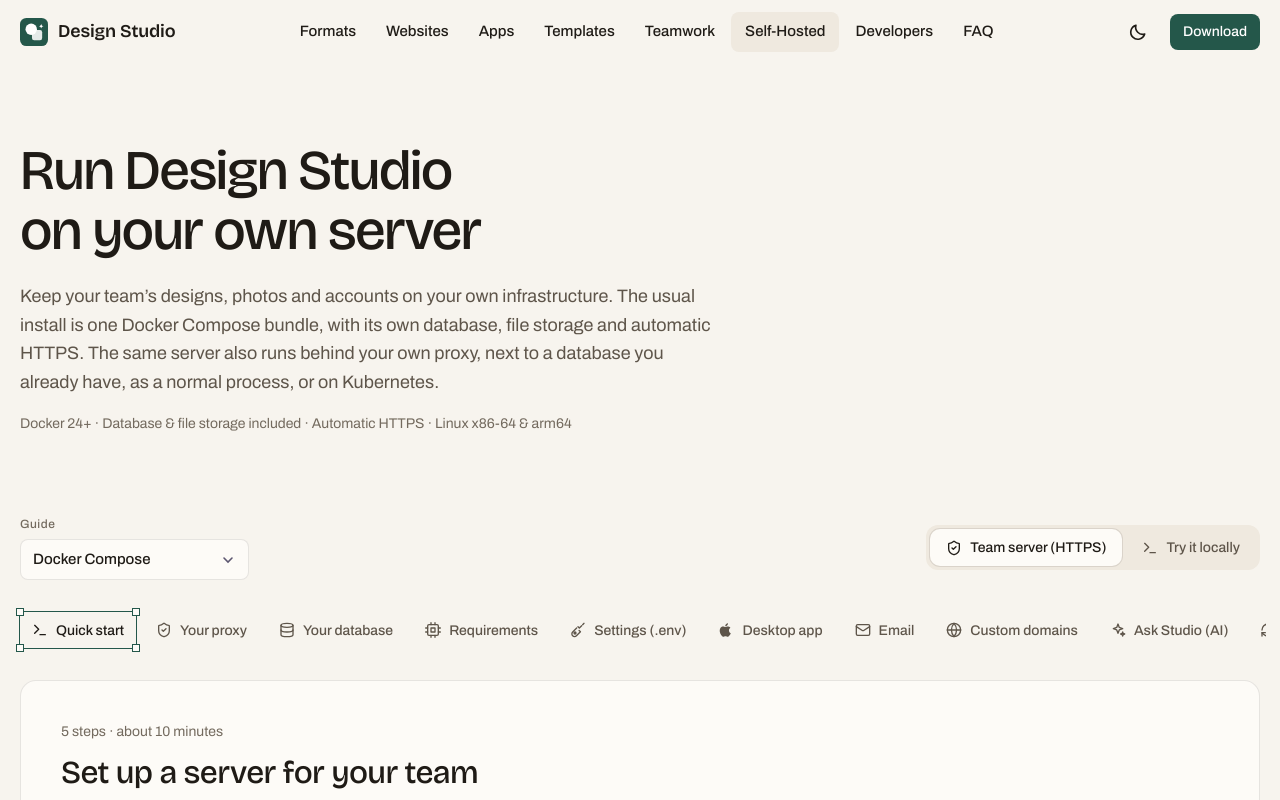
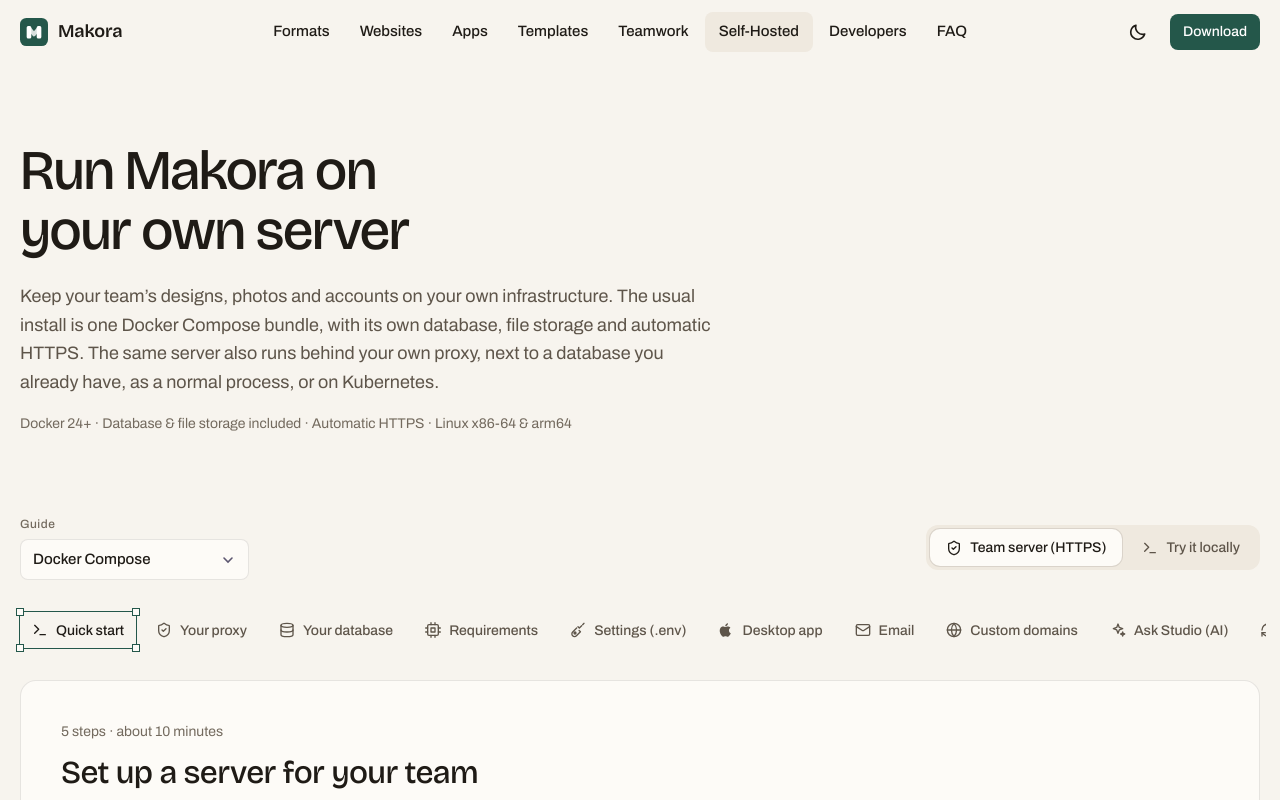
Before and after one commit to Ammyy9908/design-studio-site, a Next.js app: page /self-hosted in a window 1280 px wide. Shown: the top 800 px of the page. Built offline with nearby package versions, Linux system fonts and the light colour scheme.

Commit message:
Brand Name Changed

```diff
--- a/app/layout.tsx
+++ b/app/layout.tsx
@@ -7,11 +7,11 @@ const sans = Archivo({ subsets: ["latin"], variable: "--font-sans", display: "sw
 const display = Bricolage_Grotesque({ subsets: ["latin"], variable: "--font-display", display: "swap" });
 
 export const metadata: Metadata = {
-  title: "Design Studio — Design anything, publish anywhere",
+  title: "Makora — Design anything, publish anywhere",
   description:
     "One friendly app for presentations, social posts, videos, posters, invitations, whiteboards, documents and websites. For Mac and Windows.",
   openGraph: {
-    title: "Design Studio",
+    title: "Makora",
     description: "Design anything, publish anywhere. For Mac and Windows.",
     type: "website",
   },
--- a/app/self-hosted/page.tsx
+++ b/app/self-hosted/page.tsx
@@ -6,13 +6,13 @@ import { ThemeToggle } from "@/components/ThemeToggle";
 import { navLinks, release } from "@/lib/site";
 
 export const metadata: Metadata = {
-  title: "Self-Hosted Guide — Design Studio",
+  title: "Self-Hosted Guide — Makora",
   description:
-    "Run Design Studio on your own server. The usual install is Docker Compose. The same server also runs behind your own proxy, with your own database and storage, as a process, or on Kubernetes.",
+    "Run Makora on your own server. The usual install is Docker Compose. The same server also runs behind your own proxy, with your own database and storage, as a process, or on Kubernetes.",
   openGraph: {
-    title: "Design Studio — Self-Hosted Guide",
+    title: "Makora — Self-Hosted Guide",
     description:
-      "Self-host Design Studio with Docker Compose, your own proxy, your own database and storage, a system process, or Kubernetes.",
+      "Self-host Makora with Docker Compose, your own proxy, your own database and storage, a system process, or Kubernetes.",
     type: "article",
   },
 };
@@ -28,8 +28,8 @@ export default function SelfHostedPage() {
       {/* ── Navigation Header ────────────────────────────── */}
       <header className="site-header">
         <nav className="nav container" aria-label="Main">
-          <a href="/" className="brand" aria-label="Design Studio home">
-            <Logo id="logo-sh" /> <span>Design Studio</span>
+          <a href="/" className="brand" aria-label="Makora home">
+            <Logo id="logo-sh" /> <span>Makora</span>
           </a>
           <ul className="nav__links">
             {navLinks.map((l) => (
@@ -56,7 +56,7 @@ export default function SelfHostedPage() {
         <section className="sh-hero" aria-labelledby="sh-hero-title">
           <div className="container sh-hero__inner">
             <h1 id="sh-hero-title" className="sh-hero__title">
-              Run Design Studio on your own server
+              Run Makora on your own server
             </h1>
             <p className="sh-hero__lead">
               Keep your team&rsquo;s designs, photos and accounts on your own infrastructure. The usual install is one
@@ -101,8 +101,8 @@ export default function SelfHostedPage() {
       <footer className="footer">
         <div className="container footer__grid">
           <div className="footer__brand">
-            <a href="/" className="brand" aria-label="Design Studio home">
-              <Logo id="logo-sh-foot" /> <span>Design Studio</span>
+            <a href="/" className="brand" aria-label="Makora home">
+              <Logo id="logo-sh-foot" /> <span>Makora</span>
             </a>
             <p>Design anything. Publish anywhere.</p>
           </div>
@@ -160,7 +160,7 @@ export default function SelfHostedPage() {
           </nav>
         </div>
         <div className="container footer__base">
-          <span>© {new Date().getFullYear()} Design Studio</span>
+          <span>© {new Date().getFullYear()} Makora</span>
           <span>Version {release.version}</span>
         </div>
       </footer>
--- a/components/AppsShowcase.tsx
+++ b/components/AppsShowcase.tsx
@@ -108,7 +108,7 @@ export function AppsShowcase() {
       </aside>
       <aside className="apps__dev">
         <div>
-          <h3>Build an app for Design Studio</h3>
+          <h3>Build an app for Makora</h3>
           <p>An app is a small web page that runs beside the canvas. If you run your own server, you can turn on its developer portal, build and test apps there, and review them before your team sees them.</p>
         </div>
         <a className="btn btn--outline" href="/developers/">
--- a/components/BuilderShowcase.tsx
+++ b/components/BuilderShowcase.tsx
@@ -24,10 +24,10 @@ const steps: Step[] = [
     points: ["See every part of the page in a simple outline", "Save a look once and reuse it everywhere"],
     visual: (
       <BrowserFrame
-        url="Design Studio"
+        url="Makora"
         app
         src="assets/website-effects-panel.webp"
-        alt="The Design Studio website editor: an outline of the page on the left, the page in the middle and style controls on the right"
+        alt="The Makora website editor: an outline of the page on the left, the page in the middle and style controls on the right"
       />
     ),
   },
--- a/components/Icons.tsx
+++ b/components/Icons.tsx
@@ -30,9 +30,9 @@ export const CheckIcon = ({ className }: P) => (
 export const Logo = ({ className }: P & { id?: string }) => (
   <svg width="28" height="28" viewBox="0 0 824 824" aria-hidden="true" focusable="false" className={className}>
     <rect width="824" height="824" rx="186" fill="#24574a" />
-    <circle cx="330" cy="330" r="168" fill="#fff" />
-    <rect x="352" y="352" width="300" height="300" rx="64" fill="#fff" fillOpacity=".88" />
-    <path d="M624 168C632 214 650 232 696 240C650 248 632 266 624 312C616 266 598 248 552 240C598 232 616 214 624 168Z" fill="#fff" />
+    <rect x="196" y="236" width="136" height="370" rx="48" fill="#fff" />
+    <rect x="492" y="236" width="136" height="370" rx="48" fill="#fff" />
+    <path d="M264 300L412 480L560 300" fill="none" stroke="#fff" strokeOpacity=".82" strokeWidth="116" strokeLinecap="round" strokeLinejoin="round" />
   </svg>
 );
 
--- a/components/SelfHostedGuide.tsx
+++ b/components/SelfHostedGuide.tsx
@@ -41,7 +41,7 @@ const settings = [
     group: "general",
     required: true,
     example: "https://studio.example.com",
-    description: "The address your team opens Design Studio at. Share links, sign-in and emails use it. No trailing slash.",
+    description: "The address your team opens Makora at. Share links, sign-in and emails use it. No trailing slash.",
   },
   {
     name: "LIVE_URL",
@@ -96,7 +96,7 @@ const settings = [
     name: "SMTP_FROM",
     group: "email",
     required: false,
-    example: "Design Studio <no-reply@studio.example.com>",
+    example: "Makora <no-reply@studio.example.com>",
     description: "The sender address. Use one your email provider has verified for your domain.",
   },
   {
@@ -188,7 +188,7 @@ const settings = [
     group: "general",
     required: false,
     example: "true",
-    description: "Keep true when Design Studio runs behind the included HTTPS proxy, a load balancer or a tunnel. Set false only if visitors reach the server directly.",
+    description: "Keep true when Makora runs behind the included HTTPS proxy, a load balancer or a tunnel. Set false only if visitors reach the server directly.",
   },
   {
     name: "REALTIME_URL",
@@ -196,7 +196,7 @@ const settings = [
     required: false,
     example: "(empty = inside the server)",
     description:
-      "Leave empty and the WebSocket for cursors and presence runs inside the Design Studio server. Set a private address such as http://realtime:8090 only when several server copies share one WebSocket process.",
+      "Leave empty and the WebSocket for cursors and presence runs inside the Makora server. Set a private address such as http://realtime:8090 only when several server copies share one WebSocket process.",
   },
   {
     name: "REALTIME_SECRET",
@@ -234,7 +234,7 @@ const settings = [
     group: "general",
     required: false,
     example: release.version,
-    description: "Which Design Studio server version to run. Change it when you upgrade.",
+    description: "Which Makora server version to run. Change it when you upgrade.",
   },
 ];
 
@@ -362,11 +362,11 @@ export function SelfHostedGuide() {
             <div className="sh-card__header">
               <span className="sh-badge">5 steps · about 10 minutes</span>
               <h2 id="qs-title" className="sh-card__title">
-                {mode === "https" ? "Set up a server for your team" : "Try Design Studio on one computer"}
+                {mode === "https" ? "Set up a server for your team" : "Try Makora on one computer"}
               </h2>
               <p className="sh-card__sub">
                 {mode === "https"
-                  ? "Run Design Studio on a Linux server with your own domain. HTTPS certificates are issued and renewed automatically."
+                  ? "Run Makora on a Linux server with your own domain. HTTPS certificates are issued and renewed automatically."
                   : "Run everything on your own computer at localhost:8080. No domain needed, and verification emails appear in the server log."}
               </p>
             </div>
@@ -404,7 +404,7 @@ export function SelfHostedGuide() {
                                 <code>studio.example.com</code>
                               </td>
                               <td>Your server&rsquo;s IP address</td>
-                              <td>Design Studio</td>
+                              <td>Makora</td>
                             </tr>
                             <tr>
                               <td>
@@ -438,7 +438,7 @@ export function SelfHostedGuide() {
                 <div className="sh-step__content">
                   <h3>Download the server bundle</h3>
                   <p>
-                    The bundle contains everything needed to run Design Studio: the server image, the Docker Compose file and
+                    The bundle contains everything needed to run Makora: the server image, the Docker Compose file and
                     a settings template.
                   </p>
                   <p>
@@ -498,7 +498,7 @@ TRUST_PROXY=true
 SMTP_HOST=smtp.example-provider.com
 SMTP_USER=...
 SMTP_PASS=...
-SMTP_FROM=Design Studio <no-reply@studio.example.com>`
+SMTP_FROM=Makora <no-reply@studio.example.com>`
                         : `PUBLIC_URL=http://localhost:8080
 
 SESSION_SECRET=<secret 1>
@@ -517,7 +517,7 @@ TRUST_PROXY=false`
               <div className="sh-step">
                 <div className="sh-step__num">4</div>
                 <div className="sh-step__content">
-                  <h3>Start Design Studio</h3>
+                  <h3>Start Makora</h3>
                   <CodeBlock
                     title="Terminal"
                     language="bash"
@@ -621,7 +621,7 @@ docker compose ps`}
               <span className="sh-badge">Docker Compose image</span>
               <h2 id="db-title" className="sh-card__title">Your own database and storage</h2>
               <p className="sh-card__sub">
-                Run only the Design Studio container. Point it at a PostgreSQL and an S3-compatible bucket you already
+                Run only the Makora container. Point it at a PostgreSQL and an S3-compatible bucket you already
                 have: Amazon S3, Cloudflare R2, Garage, or a MinIO of your own. The WebSocket stays inside the
                 container.
               </p>
@@ -680,7 +680,7 @@ docker run -d --name studio --restart unless-stopped \\
               <h2 id="k8s-one-title" className="sh-card__title">One server pod</h2>
               <p className="sh-card__sub">
                 One studio pod, one Postgres, and object storage. Leave <code>REALTIME_URL</code> empty. The WebSocket,
-                Live Q&amp;A and the phone remote all stay on that pod. No Helm chart ships with Design Studio.
+                Live Q&amp;A and the phone remote all stay on that pod. No Helm chart ships with Makora.
               </p>
             </div>
             <div className="sh-steps">
@@ -931,10 +931,10 @@ S3_USE_SSL=false \\
               <h2 id="req-title" className="sh-card__title">Server requirements</h2>
               <p className="sh-card__sub">
                 {host === "kubernetes"
-                  ? "A cluster that can run the Design Studio image, plus PostgreSQL and S3-compatible storage. Your designs, photos and accounts stay there."
+                  ? "A cluster that can run the Makora image, plus PostgreSQL and S3-compatible storage. Your designs, photos and accounts stay there."
                   : host === "process"
                     ? "A Linux machine with Go and Node for the build, plus PostgreSQL and S3-compatible storage beside the process."
-                    : "The bundle runs the Design Studio server together with its own database and file storage, so one machine is all you need. Your designs, photos and accounts stay on it."}
+                    : "The bundle runs the Makora server together with its own database and file storage, so one machine is all you need. Your designs, photos and accounts stay on it."}
               </p>
             </div>
 
@@ -1072,7 +1072,7 @@ S3_USE_SSL=false \\
               <div className="sh-step">
                 <div className="sh-step__num">1</div>
                 <div className="sh-step__content">
-                  <h3>Install and open Design Studio</h3>
+                  <h3>Install and open Makora</h3>
                   <p>
                     <a href={`/${release.mac.href}`} download>
                       Download for Mac
@@ -1134,7 +1134,7 @@ S3_USE_SSL=false \\
               <span className="sh-badge">Email</span>
               <h2 id="email-title" className="sh-card__title">Sign-up and password emails</h2>
               <p className="sh-card__sub">
-                Design Studio sends verification and password reset emails through your SMTP provider. People need a
+                Makora sends verification and password reset emails through your SMTP provider. People need a
                 verified email to share designs and publish.
               </p>
             </div>
@@ -1159,7 +1159,7 @@ S3_USE_SSL=false \\
 SMTP_PORT=587
 SMTP_USER=<from your provider>
 SMTP_PASS=<from your provider>
-SMTP_FROM=Design Studio <no-reply@studio.example.com>`}
+SMTP_FROM=Makora <no-reply@studio.example.com>`}
             />
 
             <h3>3. Apply and test</h3>
@@ -1297,7 +1297,7 @@ docker compose logs studio | grep -i "send email"`}
             <div className="sh-callout sh-callout--warning">
               <strong>Prompts go to your AI provider.</strong> Everything people type into Ask Studio is sent to the
               provider you configure, and so is the document&rsquo;s text (up to 12,000 characters) when they tick
-              &ldquo;Use this document as context&rdquo;. Design Studio doesn&rsquo;t store prompts or answers. For full
+              &ldquo;Use this document as context&rdquo;. Makora doesn&rsquo;t store prompts or answers. For full
               control, point it at a model on your own network.
             </div>
 
--- a/lib/site.ts
+++ b/lib/site.ts
@@ -3,15 +3,15 @@ export const release = {
   version: "0.1.33",
   mac: {
     label: "Download for Mac",
-    href: "downloads/Design-Studio-mac.dmg",
+    href: "downloads/Makora-mac.dmg",
     requirements: "macOS 12 or later · Apple silicon (M1 or newer)",
   },
-  // A zip for now (unzip, then run Design Studio.exe); an installer needs makensis, which runs
+  // A zip for now (unzip, then run Makora.exe); an installer needs makensis, which runs
   // only under Rosetta on Apple silicon build machines.
   windows: {
     label: "Download for Windows",
-    href: "downloads/Design-Studio-windows.zip",
-    requirements: "Windows 10 or later · 64-bit · unzip, then run Design Studio.exe",
+    href: "downloads/Makora-windows.zip",
+    requirements: "Windows 10 or later · 64-bit · unzip, then run Makora.exe",
   },
   // The self-hosted server, one bundle per CPU architecture (made by deploy/self-hosted/make-bundle.sh
   // in the app repository): the server image (docker load), compose file and settings template.
```
Also changed, not shown: app/developers/page.tsx (+11 -11 lines), app/page.tsx (+12 -12 lines), components/Mockups.tsx (+4 -4 lines), app/icon.svg, 1 other file (tests, documents, lock files or other folders).
